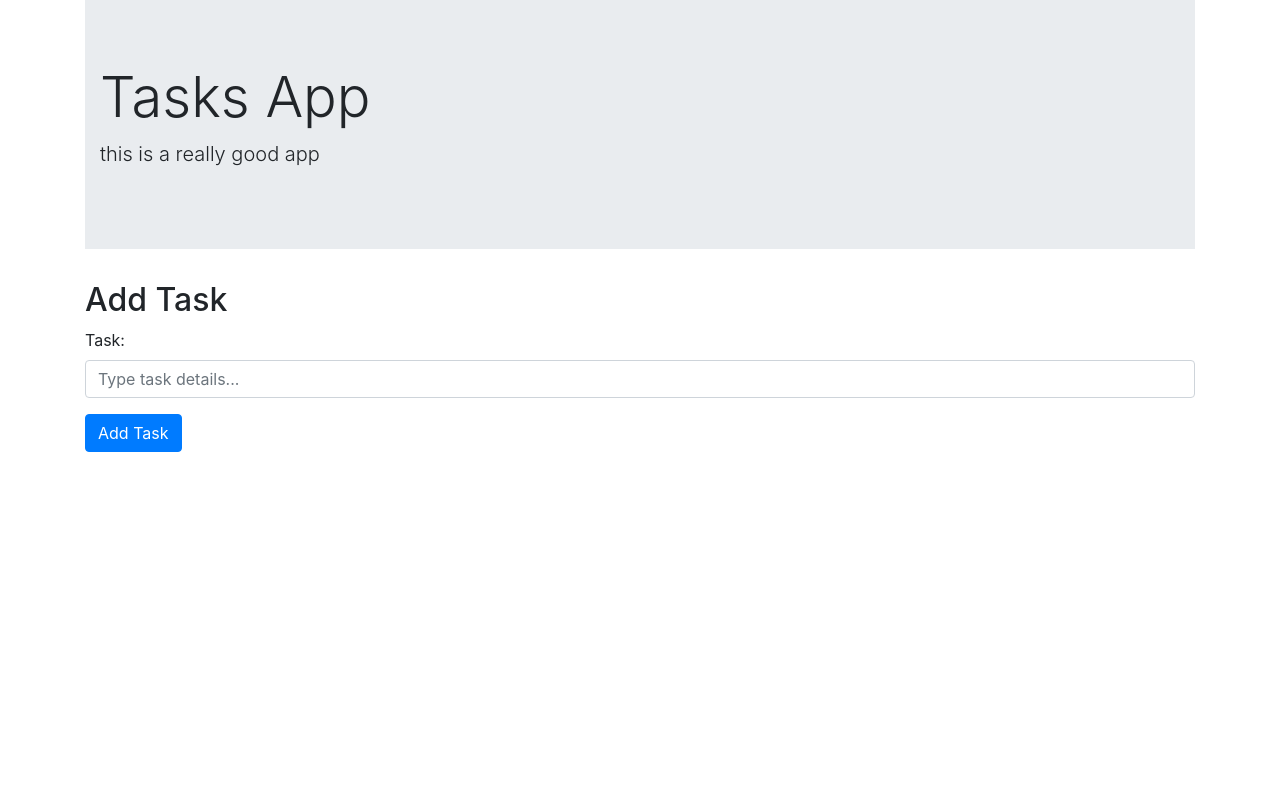
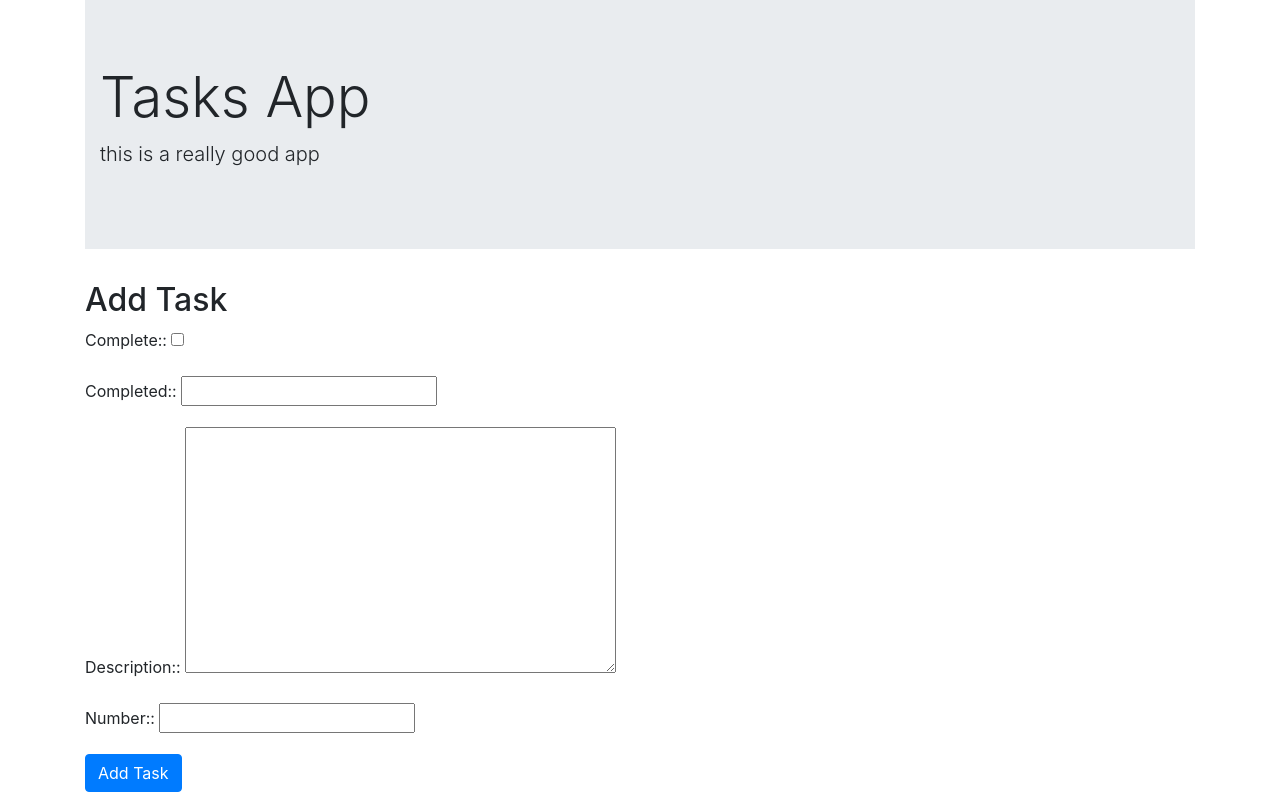
Before and after one commit to droxey/learn-django-live, a Django app: page /tasks/add/ in a window 1280 px wide. Run offline with Django 3.2, Linux system fonts and the light colour scheme; some libraries are stand-ins or nearby versions.

Commit message:
[add] form examples!

```diff
--- /dev/null
+++ b/proj/tasks/forms.py
@@ -0,0 +1,10 @@
+from django import forms
+from tasks.models import Task
+
+
+class TaskForm(forms.ModelForm):
+    description = forms.CharField(widget=forms.Textarea)
+
+    class Meta:
+        model = Task
+        exclude = ()
--- a/proj/tasks/templates/tasks/add.html
+++ b/proj/tasks/templates/tasks/add.html
@@ -6,10 +6,12 @@
     <h2>Add Task</h2>
     <form action="{% url 'add-task' %}" method="POST">
         {% csrf_token %}
-        <div class="form-group">
-            <label for="description">Task:</label>
-            <input type="text" name="description" class="form-control" placeholder="Type task details...">
-        </div>
+        {% for field in form %}
+            <div class="form-group">
+                {{ field.errors }}
+                {{ field.label_tag }}: {{ field }}
+            </div>
+        {% endfor %}
         <button type="submit" class="btn btn-primary">Add Task</button>
     </form>
 
--- a/proj/tasks/views.py
+++ b/proj/tasks/views.py
@@ -1,8 +1,10 @@
-from django.shortcuts import render, Http404
-from django.http import HttpResponse
+from django.shortcuts import render, Http404, redirect
+from django.http import HttpResponse, HttpResponseRedirect
 from tasks.models import Task
+from tasks.forms import TaskForm
 
 from django.views.generic import ListView
+from django.urls import reverse
 
 
 """
@@ -18,7 +20,16 @@ class TaskListView(ListView):
 Page to add a task.
 """
 def add_task(request):
-  return render(request, 'tasks/add.html', {})
+  if request.method == 'POST':
+    form = TaskForm(request.POST)
+    if form.is_valid():
+      new_task = Task(description=request.POST.get('description', ''))
+      new_task.save()
+      return HttpResponseRedirect(reverse('task-list'))
+  form = TaskForm()
+  return render(request, 'tasks/add.html', {
+    'form': form
+  })
 
 
 """
```
